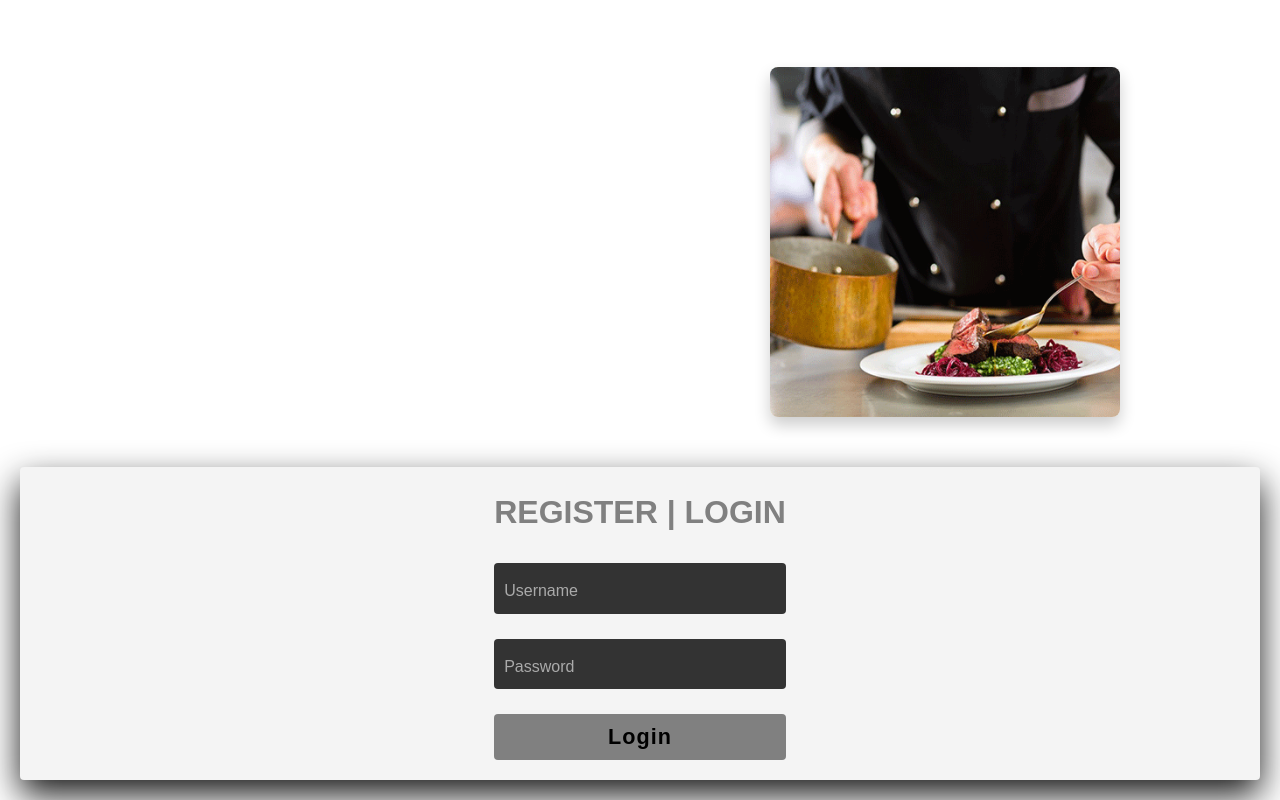
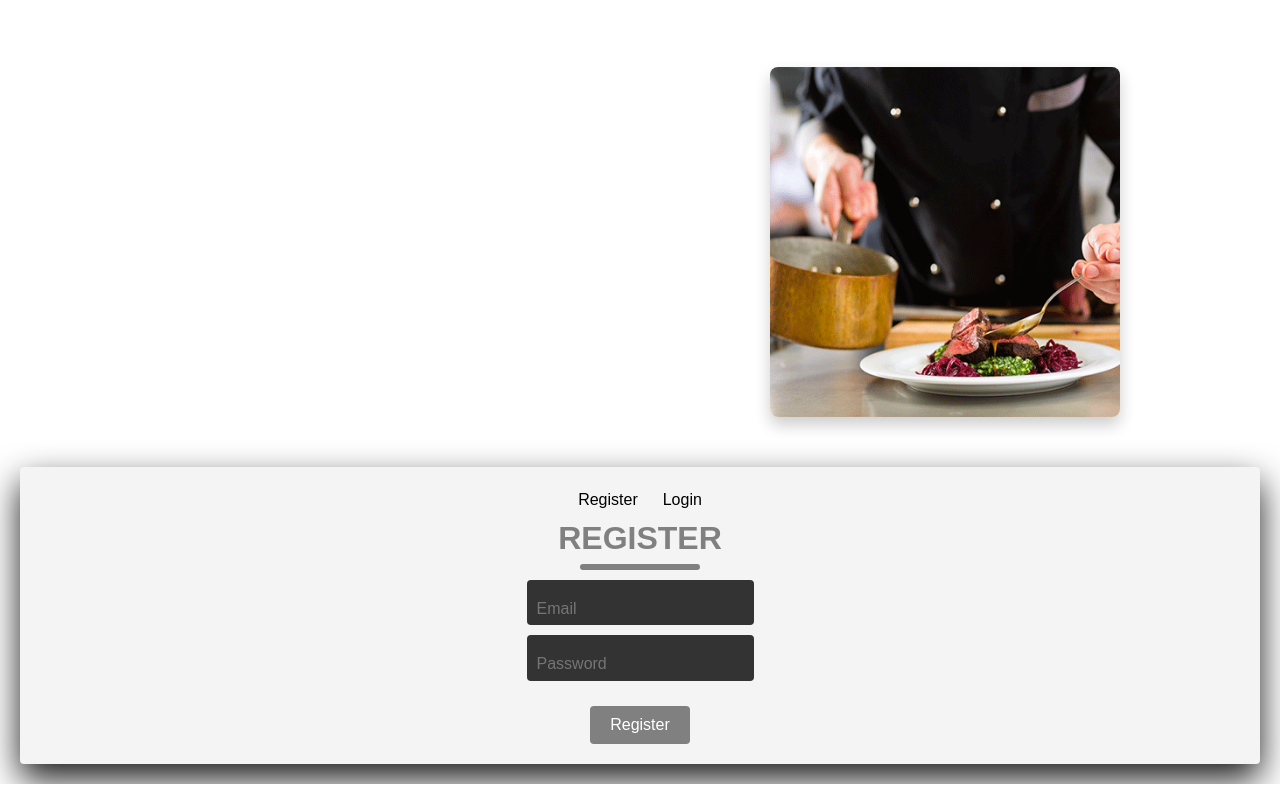
Before and after one commit to IzetDelibasic/tasty-treasures, a React (Create React App) app: page / in a window 1280 px wide. Shown: the part 1182-1982 px from the top of the page. Built offline with nearby package versions, Linux system fonts and the light colour scheme.

Commit message:
Importing reg-log functionality, fixing some bugs

```diff
--- a/src/components/FirebaseConfig.js
+++ b/src/components/FirebaseConfig.js
@@ -1,5 +1,6 @@
 import { initializeApp } from "firebase/app";
 import { getAuth } from 'firebase/auth';
+import { getDatabase } from 'firebase/database';
 
 const firebaseConfig = {
     apiKey: "AIzaSyAHelUM_6smxZvAkvdgNSIwBOyaeFSHLBE",
@@ -11,4 +12,5 @@ const firebaseConfig = {
   };
 
 const app = initializeApp(firebaseConfig);
-export const database = getAuth(app);
+export const auth = getAuth(app);
+export const database = getDatabase(app);
--- a/src/components/Home.css
+++ b/src/components/Home.css
@@ -226,10 +226,12 @@ a {
 /* Login Section */
 
 @import url('https://fonts.googleapis.com/css2?family=Quicksand:wght@300;400;500;600;700&display=swap');
+
 * {
   font-family: 'Quicksand', sans-serif;
 }
-.signin {
+
+.login {
   display: flex;
   justify-content: center;
   align-items: center;
@@ -238,42 +240,56 @@ a {
   box-shadow: 0 15px 35px rgba(0, 0, 0, 0.9);
   margin: 20px;
   padding: 20px;
+  flex-direction: column;
 }
-.signin .content {
+
+.login .row {
   display: flex;
   justify-content: center;
   align-items: center;
-  flex-direction: column;
+  flex-direction: row;
   gap: 25px;
 }
-.signin .content h2 {
+
+.login hr{
+  border: 3px solid #808080;
+  width: 10%;
+  border-radius: 5px;
+}
+
+.login h1 {
   font-size: 2em;
   color: #808080;
   text-transform: uppercase;
 }
-.signin .content .form {
+
+.login .form {
   width: 100%;
   display: flex;
   flex-direction: column;
   gap: 25px;
 }
-.signin .content .form .inputBox {
+
+.login .inputBox {
   position: relative;
   width: 100%;
 }
-.signin .content .form .inputBox input {
+
+.login input {
   position: relative;
   width: 100%;
   background: #333;
   border: none;
   outline: none;
-  padding: 25px 10px 7.5px;
+  padding: 20px 10px 7.5px;
   border-radius: 4px;
   color: #fff;
   font-weight: 500;
   font-size: 1em;
+  margin-top: 10px;
 }
-.signin .content .form .inputBox i {
+
+.login .inputBox i {
   position: absolute;
   left: 0;
   padding: 15px 10px;
@@ -282,13 +298,15 @@ a {
   transition: 0.5s;
   pointer-events: none;
 }
-.signin .content .form .inputBox input:focus ~ i,
-.signin .content .form .inputBox input:valid ~ i {
+
+.login input:focus ~ .inputBox i,
+.login input:valid ~ .inputBox i {
   transform: translateY(-7.5px);
   font-size: 0.8em;
   color: #fff;
 }
-.signin .content .form .inputBox input[type="submit"] {
+
+.login input[type="submit"] {
   padding: 10px;
   background: #808080;
   color: #000;
@@ -297,6 +315,22 @@ a {
   letter-spacing: 0.05em;
   cursor: pointer;
 }
+
 input[type="submit"]:active {
   opacity: 0.6;
 }
+
+.reglog {
+  background: #808080;
+  color: #fff;
+  padding: 10px 20px;
+  font-size: 1em;
+  border: none;
+  border-radius: 4px;
+  cursor: pointer;
+  transition: background 0.3s;
+}
+
+.reglog:hover {
+  background: #606060;
+}
--- a/src/components/Home.js
+++ b/src/components/Home.js
@@ -1,12 +1,43 @@
-import React from 'react'
-import '../components/Home.css'
+import React, { useState } from 'react';
+import { useNavigate } from 'react-router-dom';
+import { createUserWithEmailAndPassword, signInWithEmailAndPassword } from 'firebase/auth';
+import { auth } from './FirebaseConfig';
 
 export const Home = () => {
+  const [login, setLogin] = useState(false);
+  const history = useNavigate();
+
+  const handleSubmit = (e, type) => {
+    e.preventDefault();
+    const email = e.target.email.value;
+    const password = e.target.password.value;
+    if (type === "signup") {
+      createUserWithEmailAndPassword(auth, email, password)
+        .then((data) => {
+          console.log(data, "authData");
+          history("/recipe");
+        })
+        .catch((err) => {
+          alert(err.code);
+          setLogin(true);
+        });
+    } else {
+      signInWithEmailAndPassword(auth, email, password)
+        .then((data) => {
+          console.log(data, "authData");
+          history("/recipe");
+        })
+        .catch((err) => {
+          alert(err.code);
+        });
+    }
+  };
+
   return (
     <div>
-        <header class="header">
-        <h1 class="logo"><a href="#">Tasty Treasures</a></h1>
-            <ul class="main-nav">
+      <header className="header">
+        <h1 className="logo"><a href="#">Tasty Treasures</a></h1>
+        <ul className="main-nav">
           <li><a href="#home">Home</a></li>
           <li><a href="#about">About</a></li>
           <li><a href="#login">Login</a></li>
@@ -14,27 +45,27 @@ export const Home = () => {
         </ul>
       </header>
       <div className='home' id='home'>
-            <div class="main-banner">
-                <div class="item">
-                    <div class="header-text">
-                        <span class="category">Are you cooking? <em>Cook with us.</em></span>
+        <div className="main-banner">
+          <div className="item">
+            <div className="header-text">
+              <span className="category">Are you cooking? <em>Cook with us.</em></span>
               <h2> Hurry! Discover quick and tasty recipes.</h2>
             </div>
           </div>
         </div>
       </div>
       <div className='about' id='about'>
-            <div class="about_section">
-                <div class="container">
-                    <div class="row">
-                        <div class="first-row">
-                            <div class="about_taital_main">
-                                <div class="about_taital">About Us</div>
-                                <p class="about_text">At Tasty Treasures, we're all about sharing great recipes. Sign up and log in to access a world of delicious dishes. Join our community and leave comments to inspire others. Let's cook up something great together.</p>
-                                <p class="about_text">Let's explore the world of flavors together and make your culinary journey unforgettable. Enjoy cooking!</p>
+        <div className="about_section">
+          <div className="container">
+            <div className="row">
+              <div className="first-row">
+                <div className="about_taital_main">
+                  <div className="about_taital">About Us</div>
+                  <p className="about_text">At Tasty Treasures, we're all about sharing great recipes. Sign up and log in to access a world of delicious dishes. Join our community and leave comments to inspire others. Let's cook up something great together.</p>
+                  <p className="about_text">Let's explore the world of flavors together and make your culinary journey unforgettable. Enjoy cooking!</p>
                 </div>
               </div>
-                        <div class="second-row">
+              <div className="second-row">
                 <div className='about_img'>
 
                 </div>
@@ -44,26 +75,27 @@ export const Home = () => {
         </div>
       </div>
       <div className='login' id='login'>
-        <div class="signin">
-
-            <div class="content">
-                <h2>Register | Login</h2>
-                    <div class="form">
-                        <div class="inputBox">
-                            <input type="text" required/> <i>Username</i>
+        <div className="row">
+            <div
+                className={`form-toggle ${login ? "activeColor" : "pointer"}`}
+                onClick={() => setLogin(false)}>
+                Register
             </div>
-                        <div class="inputBox">
-                            <input type="password" required/> <i>Password</i>
-                        </div>
-                        {/* <div class="links"> <a href="#">Forgot Password</a> <a href="#">Signup</a>
-                        </div>  */}
-                        <div class="inputBox">
-                            <input type="submit" value="Login"/>
+            <div
+                className={`form-toggle ${!login ? "activeColor" : "pointer"}`}
+                onClick={() => setLogin(true)}>
+                Login
             </div>
         </div>
+        <h1>{login ? "Login" : "Register"}</h1>
+        <hr />
+        <form onSubmit={(e) => handleSubmit(e, login ? 'signin' : 'signup')}>
+            <input name='email' placeholder='Email' /><br />
+            <input name='password' placeholder='Password' type='password' /><br /><br />
+            <button className='reglog' name='reglog'>{login ? "Login" : "Register"}</button>
+        </form>
     </div>
+
     </div>
-        </div>
-    </div>
-  )
+  );
 }
```
Lines whose indentation alone changed are shown as unchanged.
